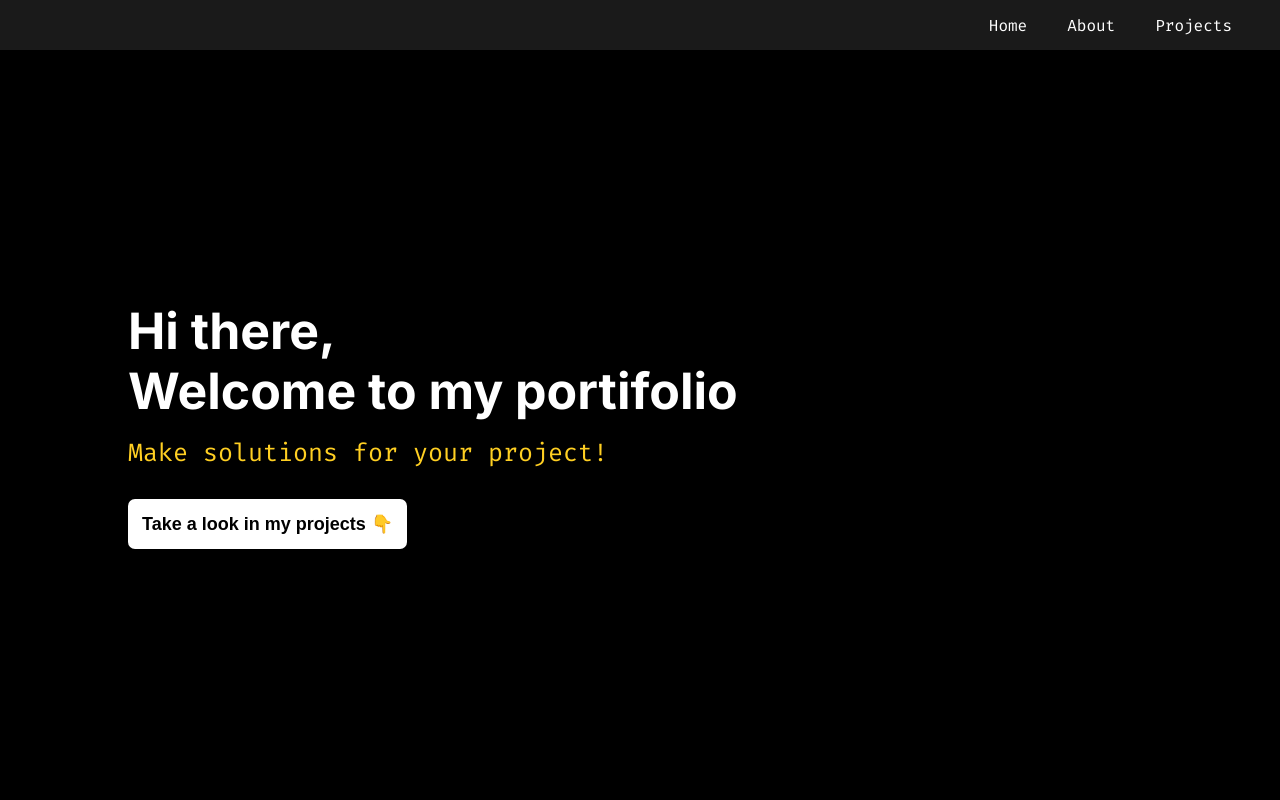
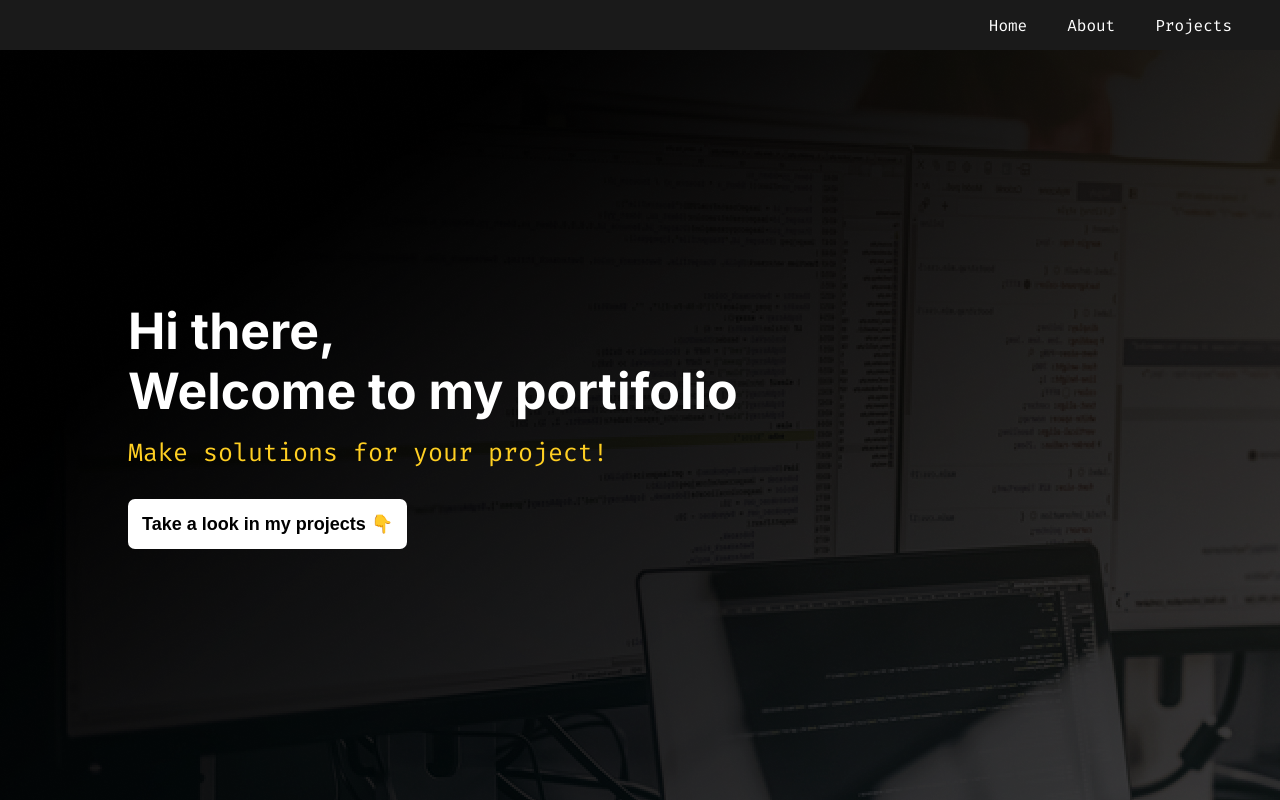
Before and after one commit to pedropalmarella/PortifolioWebPage, a plain HTML site: page index.html in a window 1280 px wide. Shown: the top 800 px of the page. Drawn offline with Linux system fonts and the light colour scheme; the site is published under a folder, as on GitHub Pages, so addresses that start at the root find nothing.

Commit message:
Update style.css

```diff
--- a/style.css
+++ b/style.css
@@ -49,7 +49,7 @@ nav {
 /* HOME START */
 .main {
   background-color: #000;
-  background-image: url(/assets/programador.png);
+  background-image: url(assets/programador.png);
   width: 100%;
   height: calc(100vh - 50px);
   display: flex;
```
